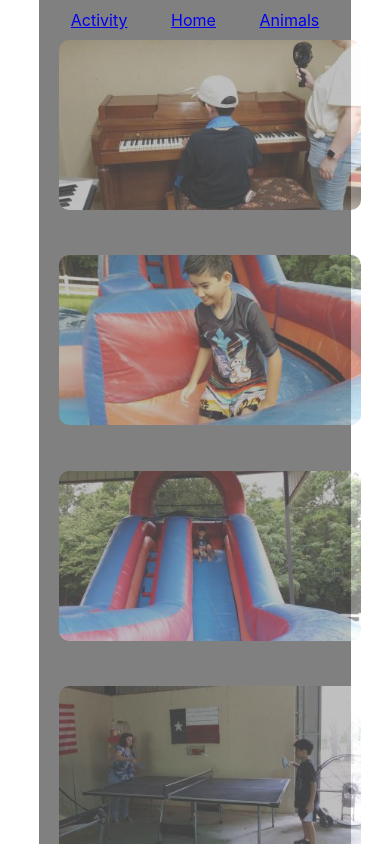
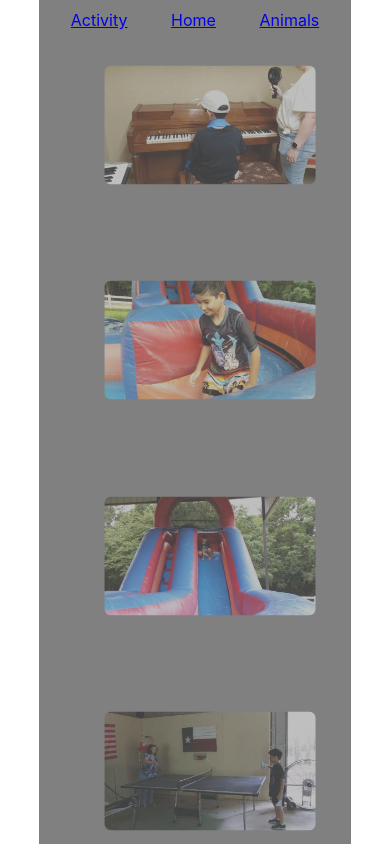
Before and after one commit to justin0979/elijahs-retreat-experience, a React (Create React App) app: page /activity in a window 390 px wide. Shown: the top 844 px of the page. Built offline with nearby package versions, Linux system fonts and the light colour scheme.

Commit message:
scaled down pic when width is 75rem

```diff
--- a/src/components/Picture.scss
+++ b/src/components/Picture.scss
@@ -21,3 +21,9 @@
     left: calc(50% - 17rem);
   }
 }
+
+@media screen and (max-width: 75rem) {
+  .pic {
+    transform: scale(0.7);
+  }
+}
```
